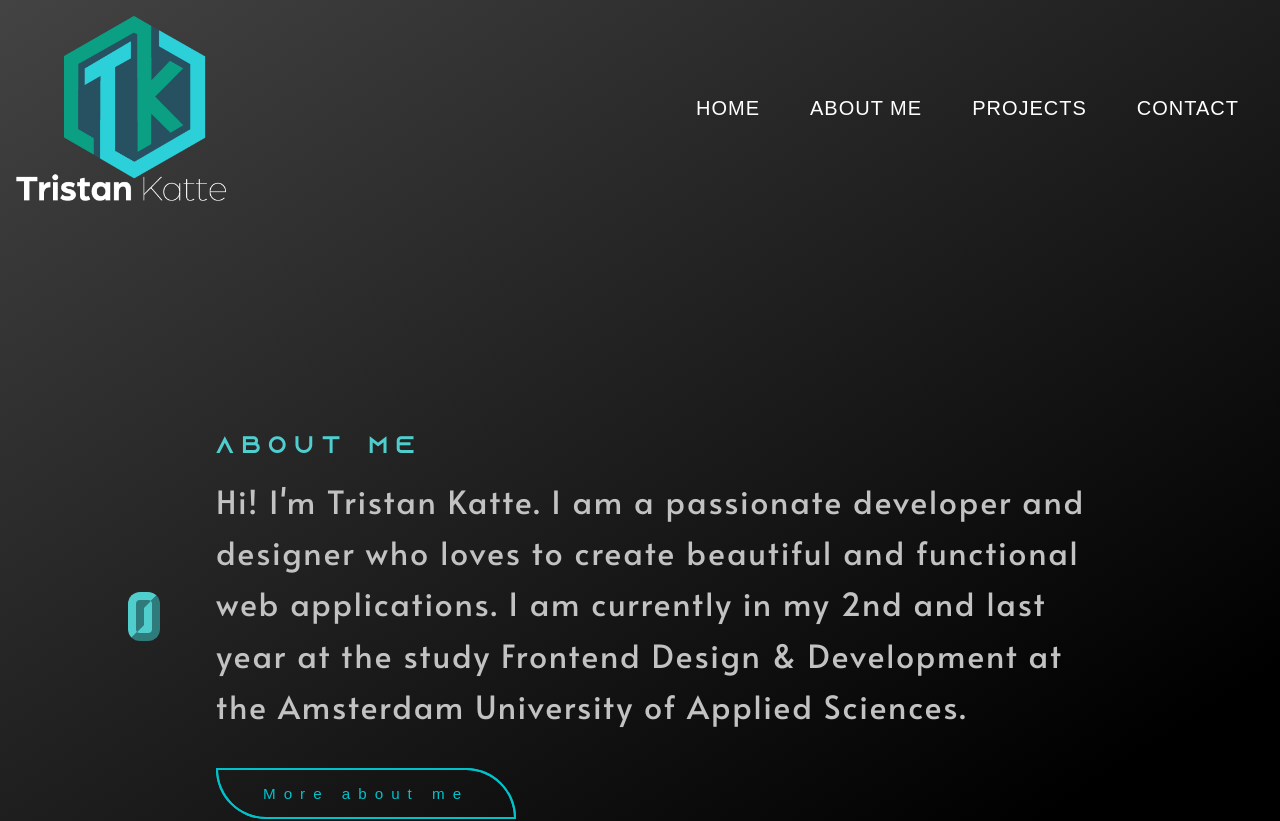
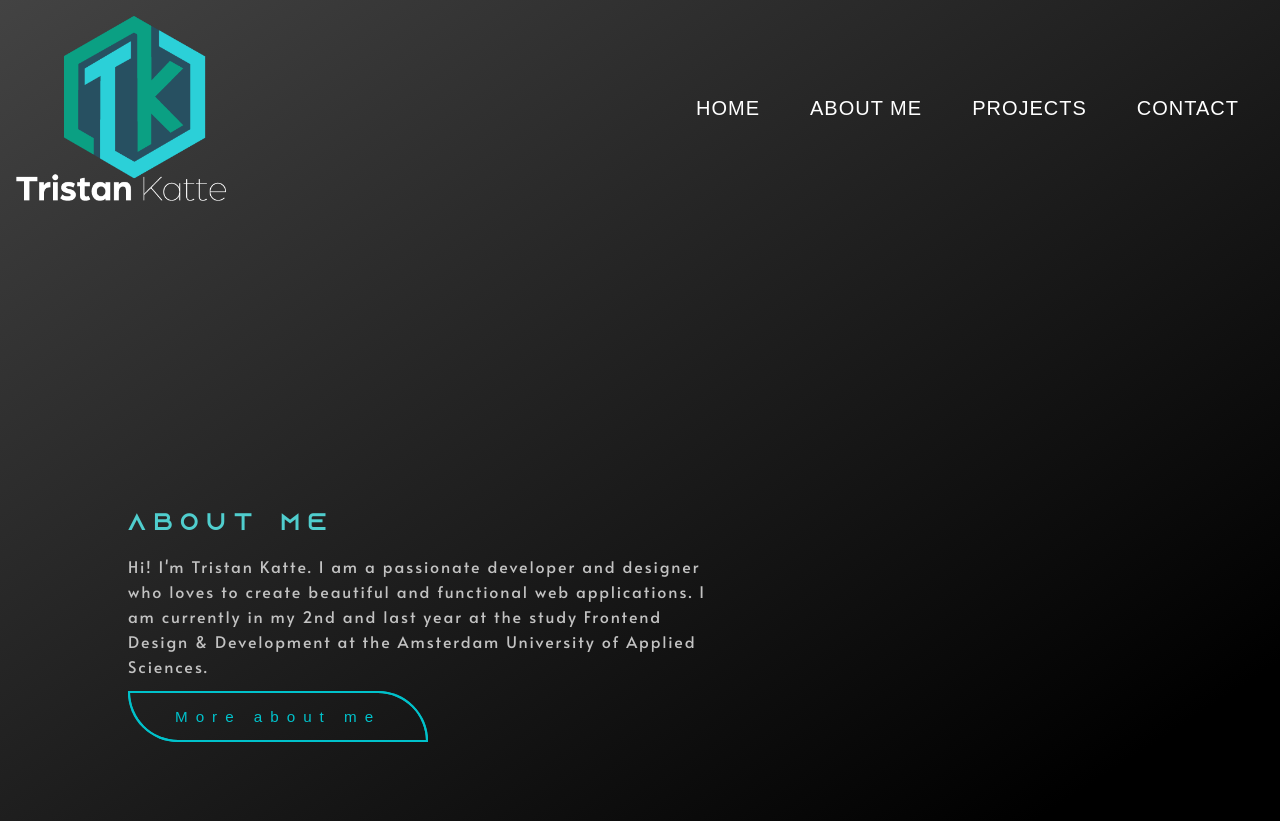
Before and after one commit to TristanKatte/portfolio, a SvelteKit app in the folder myapp/: page / in a window 1280 px wide. Shown: the top 821 px of the page. Built offline with nearby package versions, Linux system fonts and the light colour scheme.

Commit message:
Update Home.svelte

```diff
--- a/myapp/src/routes/components/Home.svelte
+++ b/myapp/src/routes/components/Home.svelte
@@ -51,9 +51,6 @@ onMount(async () => {
 main  {
     width: 100%;
     height: 100%;
-    display: flex;
-    justify-content: center;
-    align-items: center;
   }
 
 figure {
@@ -72,7 +69,7 @@ figure {
   }
 
 .home-content {
-    max-width: 100%;
+    max-width: 600px;
     margin-right: 50px;
     font-family: 'alata', sans-serif;
     word-wrap: break-word;
@@ -89,24 +86,16 @@ figure {
 
 .home-content p {
   color: var(--txt-color);
-  font-size: 32px;
-  line-height: 1.6;
+  font-size: 16px;
+  line-height: 25px;
   letter-spacing: 2px;
   margin-bottom: 1.5em;
-  }
-
-  .pic {
-    border-radius: 12px;
-    border: 16px solid var(--heading-color);
-    border-style: ridge;
-    scale: .80;
-    margin-right: 3.5em;
   }
 
 .button {
   position: relative;
   padding: 15px 45px;
-  width: 100%;
+  width: 50%;
   background: transparent;
   border-radius: 0 50px 0 50px;
   border: 2px solid #00c2cb;
```
Lines whose indentation alone changed are shown as unchanged.
